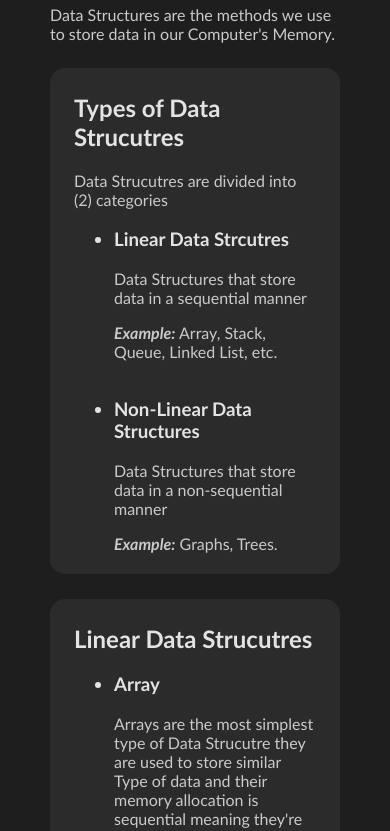
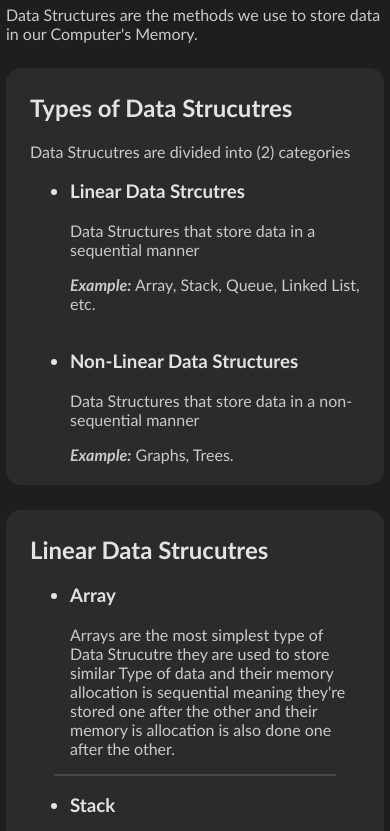
Before and after one commit to Codewith-ARK/DSA-notes, a plain HTML site: page index.html in a window 390 px wide. Shown: the part 105-936 px from the top of the page. Drawn offline with Linux system fonts and the light colour scheme.

Commit message:
Fixed the margins for mobile

```diff
--- a/index.html
+++ b/index.html
@@ -18,7 +18,7 @@
 
         body {
             background-color: rgb(30, 30, 30);
-            margin: 50px 50px;
+            margin: 50px 6px;
         }
 
         hr {
```
